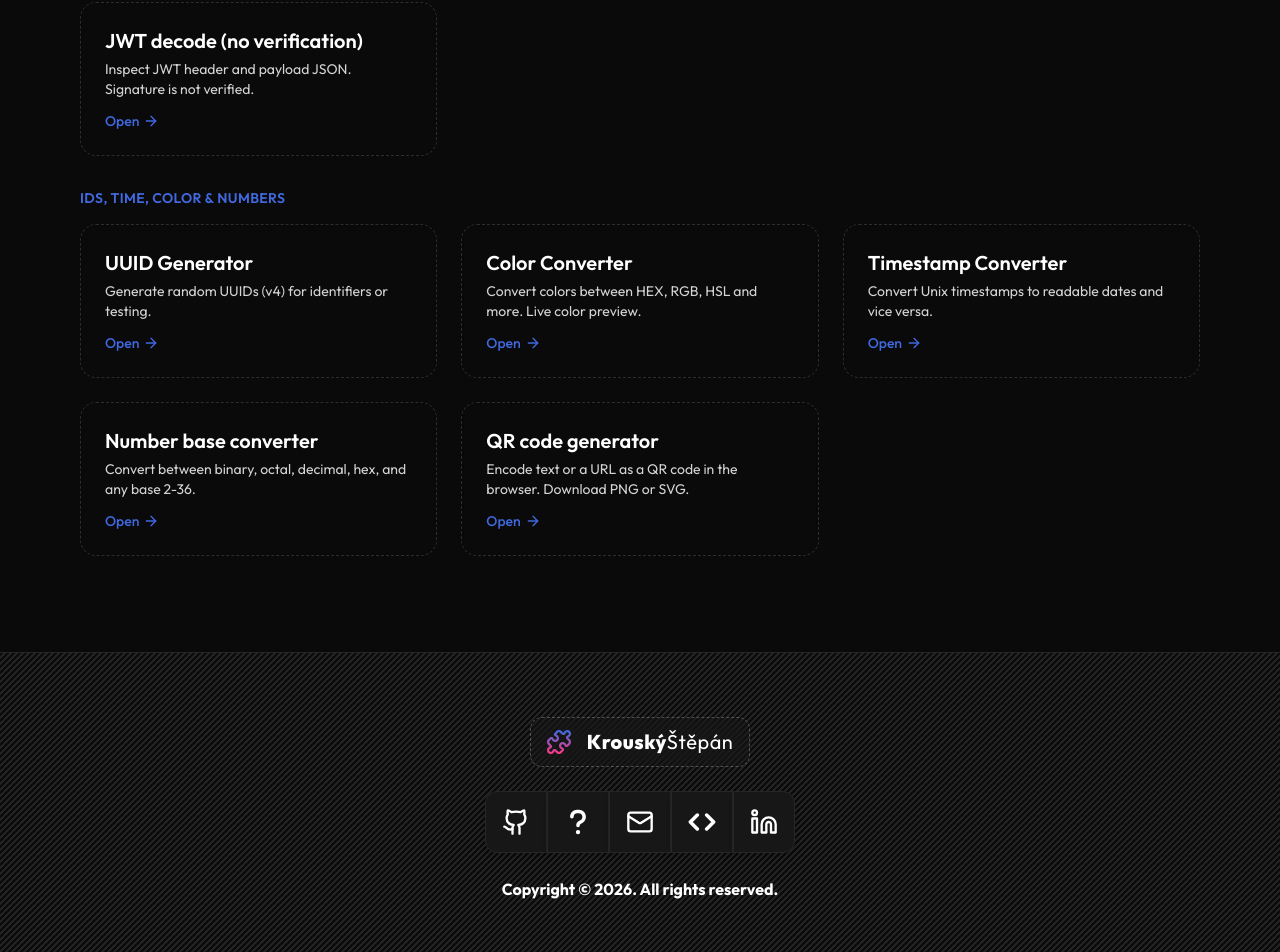
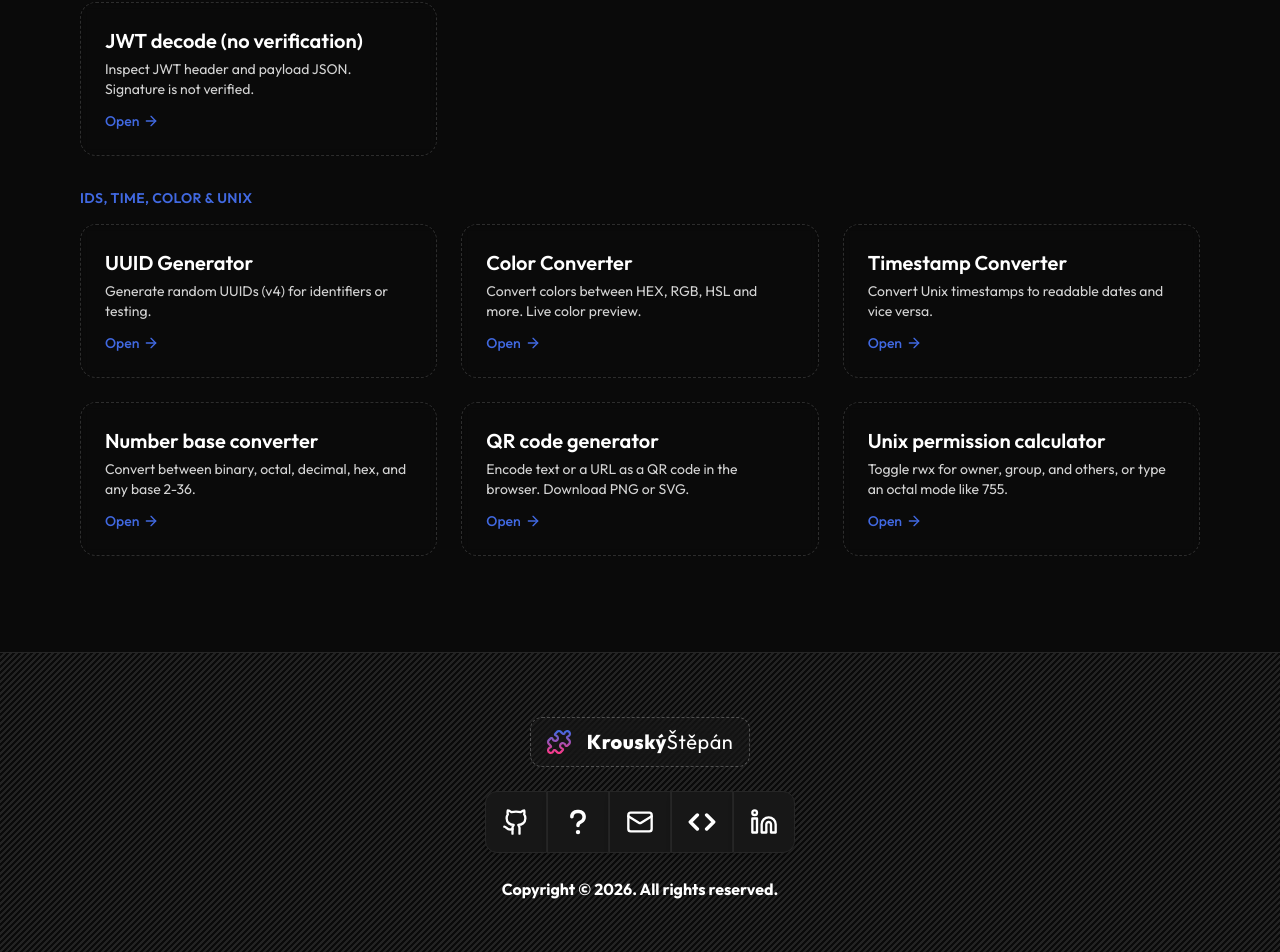
Before and after one commit to krouskystepan/portfolio, a Next.js app: page /t in a window 1280 px wide. Shown: the part 1120-2072 px from the top of the page. Built offline with nearby package versions, Linux system fonts and the light colour scheme.

Commit message:
wire chmod calculator into catalog

```diff
--- a/components/tools/toolRegistry.ts
+++ b/components/tools/toolRegistry.ts
@@ -20,7 +20,8 @@ const loaders = {
   'timestamp-converter': () => import('@/components/tools/items/TimestampConverter'),
   'number-base-converter': () =>
     import('@/components/tools/items/NumberBaseConverter'),
-  'qr-code': () => import('@/components/tools/items/QrCodeGenerator')
+  'qr-code': () => import('@/components/tools/items/QrCodeGenerator'),
+  'chmod-calculator': () => import('@/components/tools/items/ChmodCalculator')
 } as const satisfies Record<ToolPath, ToolLoader>
 
 export type { ToolPath }
--- a/constants/tools.ts
+++ b/constants/tools.ts
@@ -77,8 +77,7 @@ export const tools = [
   {
     name: 'HTML / CSS / JS / Python Minifier',
     path: 'html-css-js-minifier',
-    description:
-      'Minify or beautify HTML, CSS, JavaScript, or Python.',
+    description: 'Minify or beautify HTML, CSS, JavaScript, or Python.',
     section: 'web',
     keywords: ['minify', 'beautify', 'prettier', 'bundle', 'python']
   },
@@ -142,15 +141,7 @@ export const tools = [
     description:
       'Convert between binary, octal, decimal, hex, and any base 2-36.',
     section: 'utilities',
-    keywords: [
-      'binary',
-      'octal',
-      'decimal',
-      'hex',
-      'radix',
-      'base',
-      'base36'
-    ]
+    keywords: ['binary', 'octal', 'decimal', 'hex', 'radix', 'base', 'base36']
   },
   {
     name: 'QR code generator',
@@ -159,6 +150,14 @@ export const tools = [
       'Encode text or a URL as a QR code in the browser. Download PNG or SVG.',
     section: 'utilities',
     keywords: ['qr', 'barcode', 'url', 'png', 'svg']
+  },
+  {
+    name: 'Unix permission calculator',
+    path: 'chmod-calculator',
+    description:
+      'Toggle rwx for owner, group, and others, or type an octal mode like 755.',
+    section: 'utilities',
+    keywords: ['chmod', 'unix', 'permissions', 'octal', 'rwx', '755', '644']
   }
 ] as const satisfies readonly TTools[]
 
--- a/constants/types.ts
+++ b/constants/types.ts
@@ -53,7 +53,7 @@ export const TOOL_SECTION_LABELS: Record<TToolSectionId, string> = {
   data: 'Data & serialization',
   text: 'Text & patterns',
   web: 'Web & encoding',
-  utilities: 'IDs, time, color & numbers'
+  utilities: 'IDs, time, color & Unix'
 }
 
 export type TTools = {
```
